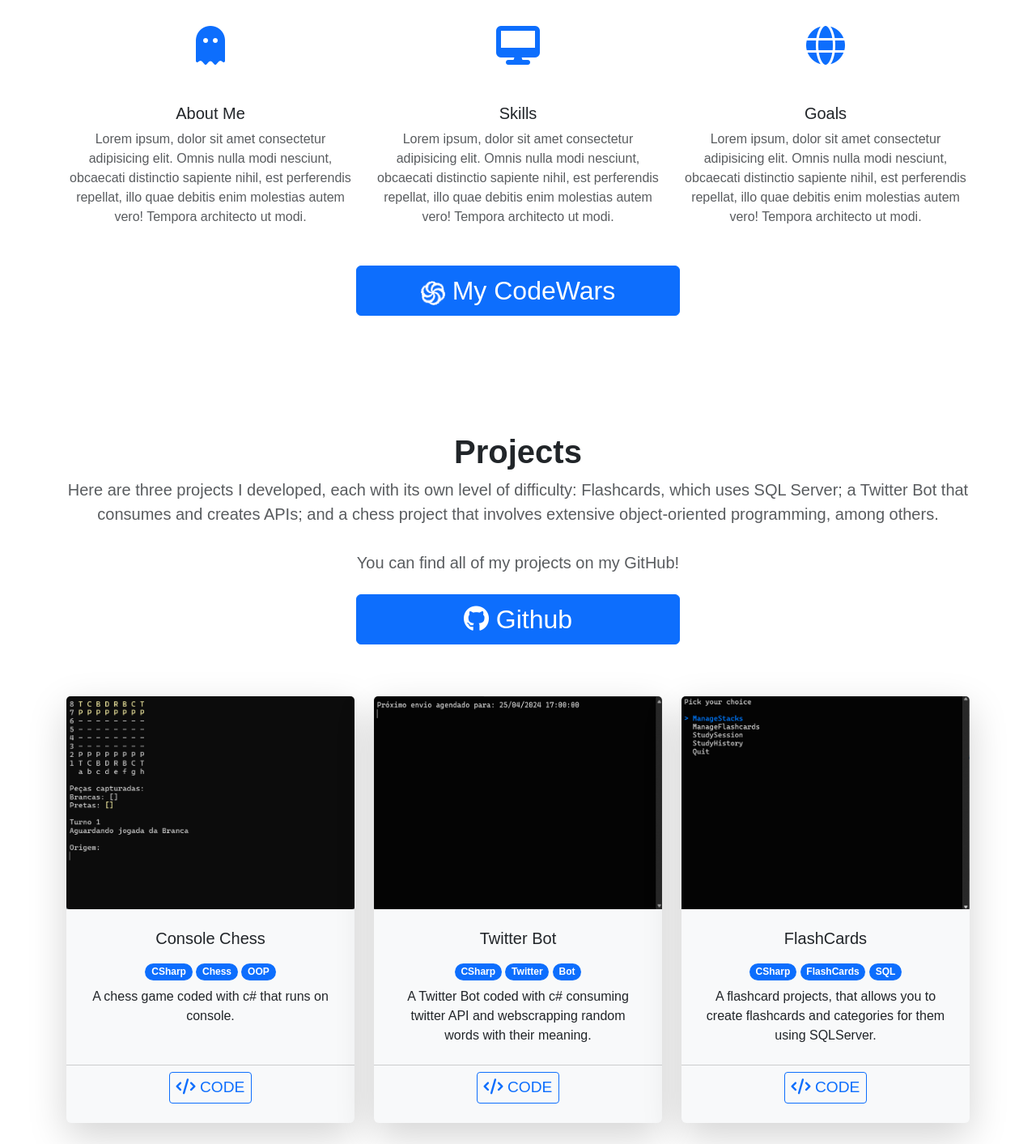
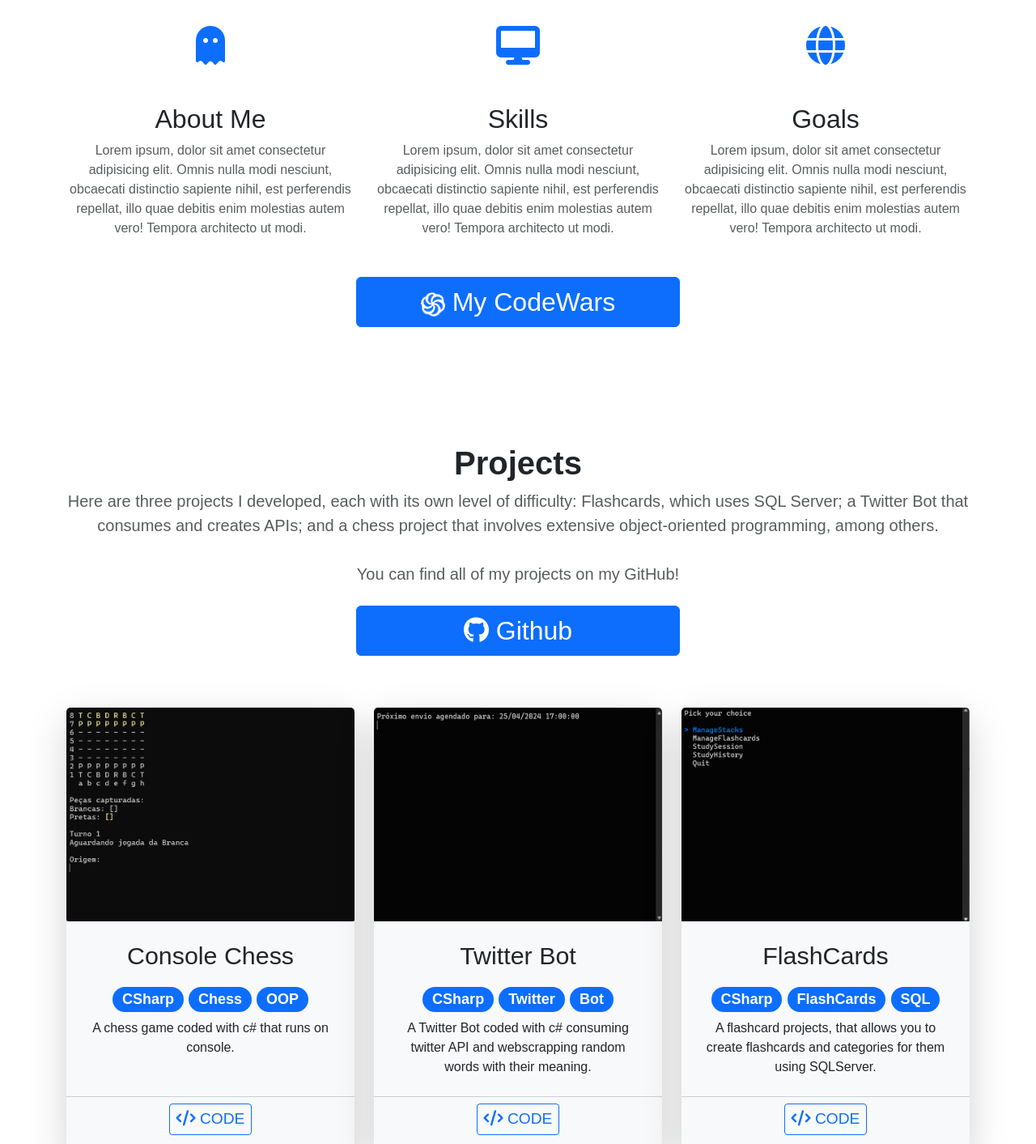
Before and after one commit to kronyer/WebPortfolio, a plain HTML site: page index.html in a window 1280 px wide. Shown: the part 1480-2893 px from the top of the page at 81% size. Drawn offline with nearby package versions, Linux system fonts and the light colour scheme; a web font is replaced by a local one.

Commit message:
Icon and fonts improved

```diff
--- a/css/styles.css
+++ b/css/styles.css
@@ -15,6 +15,18 @@ font-family: 'Jersey 10', sans-serif;
 
 #map {
      height: 330px;
+}
+
+.tags{
+    font-size: 1.5em;
+}
+
+.card-title{
+    font-size: 1.9em;
+}
+
+.abouttags{
+    font-size: 2em;
 }
 
 .cursor{
--- a/index.html
+++ b/index.html
@@ -3,7 +3,8 @@
 <head>
     <meta charset="UTF-8">
     <meta name="viewport" content="width=device-width, initial-scale=1.0">
-    <title>Document</title>
+    <title>WebPortfolio</title>
+    <link rel="icon" href="images/ensoblack.ico" type="image/x-icon">
 
     <link href="https://fonts.googleapis.com/css2?family=Material+Symbols+Outlined" rel="stylesheet" />
 
@@ -92,7 +93,7 @@
         <div class="d-flex mb-5 about">
           <i class="fa-solid fa-ghost m-auto text-primary fa-3x"></i>
         </div>
-        <h5>About Me</h5>
+        <h5 class="abouttags">About Me</h5>
         <p class="text-muted mb-0">
           Lorem ipsum, dolor sit amet consectetur adipisicing elit. Omnis nulla modi nesciunt, obcaecati distinctio sapiente nihil, est perferendis repellat, illo quae debitis enim molestias autem vero! Tempora architecto ut modi.
         </p>
@@ -101,7 +102,7 @@
         <div class="d-flex mb-5 about">
           <i class="fa-solid fa-desktop m-auto text-primary fa-3x"></i>
         </div>
-        <h5>Skills</h5>
+        <h5 class="abouttags">Skills</h5>
         <p class="text-muted mb-0">
           Lorem ipsum, dolor sit amet consectetur adipisicing elit. Omnis nulla modi nesciunt, obcaecati distinctio sapiente nihil, est perferendis repellat, illo quae debitis enim molestias autem vero! Tempora architecto ut modi.
         </p>
@@ -110,7 +111,7 @@
         <div class="d-flex mb-5 about">
           <i class="fa-solid fa-globe m-auto text-primary fa-3x"></i>
         </div>
-        <h5>Goals</h5>
+        <h5 class="abouttags">Goals</h5>
         <p class="text-muted mb-0">
           Lorem ipsum, dolor sit amet consectetur adipisicing elit. Omnis nulla modi nesciunt, obcaecati distinctio sapiente nihil, est perferendis repellat, illo quae debitis enim molestias autem vero! Tempora architecto ut modi.
         </p>
@@ -158,7 +159,7 @@
           <img class="card-img-top" src="images/chess.png" alt="Project 1">
           <div class="card-body p-4">
             <h5 class="card-title mb-3">Console Chess</h5>
-            <div class="mb-2">
+            <div class="mb-2 tags">
               <div class="badge bg-primary rounded-pill">CSharp</div>
               <div class="badge bg-primary rounded-pill">Chess</div>
               <div class="badge bg-primary rounded-pill">OOP</div>
@@ -183,7 +184,7 @@
           <img class="card-img-top" src="images/twitter.png" alt="Project 1">
           <div class="card-body p-4">
             <h5 class="card-title mb-3">Twitter Bot</h5>
-            <div class="mb-2">
+            <div class="mb-2 tags">
               <div class="badge bg-primary rounded-pill">CSharp</div>
               <div class="badge bg-primary rounded-pill">Twitter</div>
               <div class="badge bg-primary rounded-pill">Bot</div>
@@ -210,7 +211,7 @@
           <img class="card-img-top" src="images/flashcards.png" alt="Project 1">
           <div class="card-body p-4">
             <h5 class="card-title mb-3">FlashCards</h5>
-            <div class="mb-2">
+            <div class="mb-2 tags">
               <div class="badge bg-primary rounded-pill">CSharp</div>
               <div class="badge bg-primary rounded-pill">FlashCards</div>
               <div class="badge bg-primary rounded-pill">SQL</div>
```
Also changed, not shown: images/ensoblack.ico (added), 1 other file.
